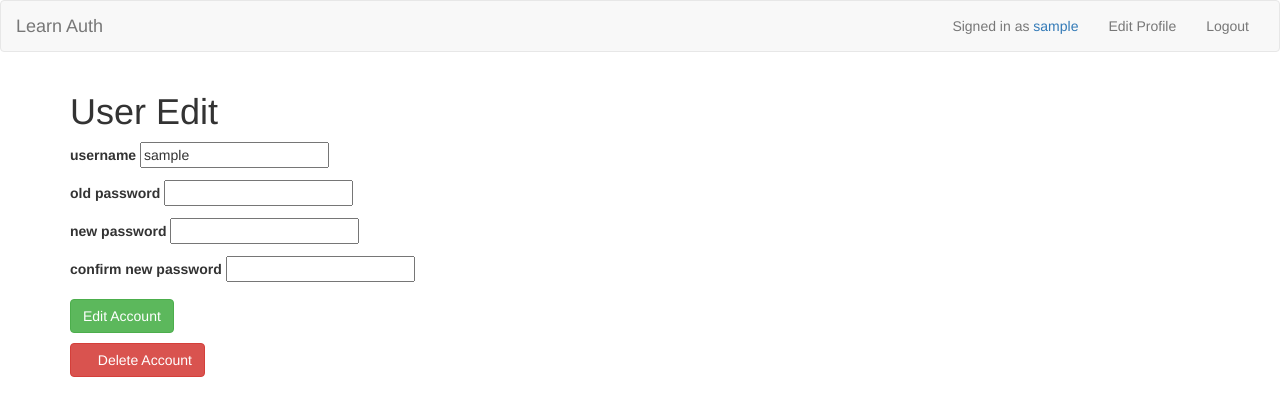
After one commit to v-lai/learn-auth, a Flask app: page /users/1/edit in a window 1280 px wide. The commit adds this page. Shown: the top 416 px of the page. Run offline with Flask 2, Linux system fonts and the light colour scheme; a user stored in the database is signed in; some libraries are stand-ins or nearby versions; some web fonts are replaced.

Commit message:
add edit, show pages and nav bar. need to work on setting new passwords

```diff
--- a/project/templates/base.html
+++ b/project/templates/base.html
@@ -5,9 +5,39 @@
     <meta name="viewport" content="width=device-width, initial-scale=1.0">
     <meta http-equiv="X-UA-Compatible" content="ie=edge">
     <title>My Awesome Auth App!</title>
-    <link href="https://maxcdn.bootstrapcdn.com/bootstrap/3.3.7/css/bootstrap.min.css" rel="stylesheet" integrity="sha384-BVYiiSIFeK1dGmJRAkycuHAHRg32OmUcww7on3RYdg4Va+PmSTsz/K68vbdEjh4u" crossorigin="anonymous">
+    <!--<link href="https://maxcdn.bootstrapcdn.com/bootstrap/3.3.7/css/bootstrap.min.css" rel="stylesheet" integrity="sha384-BVYiiSIFeK1dGmJRAkycuHAHRg32OmUcww7on3RYdg4Va+PmSTsz/K68vbdEjh4u" crossorigin="anonymous">-->
+    <link href="https://maxcdn.bootstrapcdn.com/bootswatch/3.3.7/yeti/bootstrap.min.css" rel="stylesheet" icrossorigin="anonymous">
 </head>
 <body>
+    <nav class="navbar navbar-default">
+        <div class="container-fluid">
+            <!-- Brand and toggle get grouped for better mobile display -->
+            <div class="navbar-header">
+                <button type="button" class="navbar-toggle collapsed" data-toggle="collapse" data-target="#bs-example-navbar-collapse-1" aria-expanded="false">
+                    <span class="sr-only">Toggle navigation</span>
+                    <span class="icon-bar"></span>
+                    <span class="icon-bar"></span>
+                    <span class="icon-bar"></span>
+                </button>
+                <a class="navbar-brand" href="{{url_for('users.index')}}">Learn Auth</a>
+            </div>
+
+            <!-- Collect the nav links, forms, and other content for toggling -->
+            <div class="collapse navbar-collapse" id="bs-example-navbar-collapse-1">
+                <ul class="nav navbar-nav navbar-right">
+                    {% if not current_user.is_authenticated %}
+                    <li><a href="{{url_for('users.login')}}">Login</a></li>
+                    <li><a href="{{url_for('users.signup')}}">Sign Up</a></li>
+                    {% endif %}
+                    {% if current_user.is_authenticated %}
+                    <p class="navbar-text">Signed in as <a href="{{url_for('users.show', id=current_user.id)}}">{{current_user.username}}</a></p>
+                    <li><a href="{{url_for('users.edit', id=user.id)}}">Edit Profile</a></li>
+                    <li><a href="{{url_for('users.logout')}}">Logout</a></li>
+                    {% endif %}
+                </ul>
+            </div><!-- /.navbar-collapse -->
+        </div><!-- /.container-fluid -->
+    </nav>
     <div class="container">
     {% with messages = get_flashed_messages() %}
         {% if messages %}
@@ -20,5 +50,8 @@
     {% block content %}
     {% endblock %}
     </div>
+     <script src="https://code.jquery.com/jquery-3.1.1.js" integrity="sha256-16cdPddA6VdVInumRGo6IbivbERE8p7CQR3HzTBuELA=" crossorigin="anonymous"></script>
+    <!-- Latest compiled and minified JavaScript -->
+    <script src="https://maxcdn.bootstrapcdn.com/bootstrap/3.3.7/js/bootstrap.min.js" integrity="sha384-Tc5IQib027qvyjSMfHjOMaLkfuWVxZxUPnCJA7l2mCWNIpG9mGCD8wGNIcPD7Txa" crossorigin="anonymous"></script>
 </body>
 </html>
--- a/project/users/forms.py
+++ b/project/users/forms.py
@@ -1,7 +1,16 @@
 from flask_wtf import FlaskForm
-from wtforms import StringField, PasswordField
+from wtforms import StringField, PasswordField, validators
 from wtforms.validators import DataRequired
 
 class UserForm(FlaskForm):
     username = StringField('username', validators=[DataRequired()])
     password = PasswordField('password', validators=[DataRequired()])
+
+class UserEditForm(FlaskForm):
+    username = StringField('username', validators=[DataRequired()])
+    old_password = PasswordField('old password', validators=[DataRequired()])
+    new_password = PasswordField('new password', [
+        validators.DataRequired(),
+        validators.EqualTo('confirm', message='passwords must match')
+    ])
+    confirm = PasswordField('confirm new password')
--- a/project/users/models.py
+++ b/project/users/models.py
@@ -1,6 +1,7 @@
 from project import db, bcrypt
+from flask_login import UserMixin
 
-class User(db.Model):
+class User(db.Model, UserMixin):
     __tablename__ = 'users'
 
     id = db.Column(db.Integer, primary_key=True)
--- /dev/null
+++ b/project/users/templates/edit.html
@@ -0,0 +1,35 @@
+{% extends 'base.html' %}
+
+{% block content %}
+<h1>User Edit</h1>
+    <form action="{{url_for('users.show', id=user.id)}}?_method=PATCH" method="POST">
+        {{ form.csrf_token }}
+        <div class="form-group">
+            {{ form.csrf_token }}
+        <p>
+            {{form.username.label}}
+            {{form.username(value=user.username)}}
+        </p>
+        <p>
+            {{form.old_password.label}}
+            {{form.old_password}}
+        </p>
+        <p>
+            {{form.new_password.label}}
+            {{form.new_password}}
+        </p>
+        <p>
+            {{form.confirm.label}}
+            {{form.confirm}}
+        </p>
+        </div>
+        <button type="submit" class="btn btn-success">Edit Account</button>
+    </form>
+    <p></p>
+    <form method="POST" action="{{url_for('users.show', id=user.id)}}?_method=DELETE">
+    {{ form.csrf_token }}
+        <button type="submit" class="btn btn-danger">
+            <span class="glyphicon glyphicon-remove" aria-hidden="true"></span> Delete Account
+        </button>
+    </form>
+{% endblock %}
--- a/project/users/templates/welcome.html
+++ b/project/users/templates/welcome.html
@@ -3,5 +3,4 @@
 {% block content %}
 <h1>Welcome to the Learn Auth App</h1>
 <p>YAAAAAAAAY!</p>
-
 {% endblock %}
--- a/project/users/views.py
+++ b/project/users/views.py
@@ -1,7 +1,10 @@
-from flask import redirect, render_template, request, url_for, Blueprint, flash
-from project.users.forms import UserForm
+from flask import redirect, render_template, request, url_for, Blueprint, flash #, session
+from project.users.forms import UserForm, UserEditForm
 from project.users.models import User
 from project import db, bcrypt
+from functools import wraps
+from flask_login import login_user, logout_user, current_user, login_required
+from IPython import embed
 
 from sqlalchemy.exc import IntegrityError
 
@@ -10,6 +13,28 @@ users_blueprint = Blueprint(
     __name__,
     template_folder='templates'
 )
+
+# def ensure_logged_in(fn):
+#     @wraps(fn)
+#     def wrapper(*args, **kwargs):
+#         if not session.get('user_id'):
+#             flash("Please log in first")
+#             return redirect(url_for('users.login'))
+#         return fn(*args, **kwargs)
+#     return wrapper
+
+def ensure_correct_user(fn):
+    @wraps(fn)
+    def wrapper(*args, **kwargs):
+        if kwargs.get('id') != current_user.id:
+            flash("Not Authorized")
+            return redirect(url_for('users.index'))
+        return fn(*args, **kwargs)
+    return wrapper
+
+@users_blueprint.route('/')
+def index():
+    return render_template('index.html', user=User.query.first())
 
 @users_blueprint.route('/signup', methods=['GET', 'POST'])
 def signup():
@@ -22,8 +47,8 @@ def signup():
         except IntegrityError as e: # error-type in sql-alchemy if something goes wrong
             flash("Username already taken.")
             return render_template('signup.html', form=form)
-        flash("User created! Please log in to continue.")
-        return redirect(url_for('users.login'))
+        flash("User created! Welcome.")
+        return redirect(url_for('users.show', id=new_user.id))
     return render_template('signup.html', form=form)
 
 @users_blueprint.route('/login', methods=['GET', 'POST'])
@@ -33,14 +58,53 @@ def login():
         user = User.query.filter_by(username=form.data['username']).first()
         if user and bcrypt.check_password_hash(user.password, form.data['password']):
             flash("You have successfully logged in!")
-            return redirect(url_for('users.welcome'))
+            # session['user_id'] = user.id
+            login_user(user)
+            return redirect(url_for('users.show', id=user.id))
         flash("Invalid credentials.")
     return render_template('login.html', form=form)
 
-@users_blueprint.route('/welcome')
-def welcome():
-    return render_template('welcome.html')
+@users_blueprint.route('/logout')
+@login_required
+def logout():
+	# session.pop('user_id', None)
+    logout_user()
+    flash('You have been signed out.')
+    return redirect(url_for('users.login'))
 
-@users_blueprint.route('/')
-def root():
-    return "Please start at /users/welcome, for now" # note to self, for now
+# @users_blueprint.route('/welcome') # not used anymore
+# @login_required # @ensure_logged_in
+# def welcome():
+#     return render_template('welcome.html')
+
+@users_blueprint.route('/<int:id>/edit')
+@login_required
+@ensure_correct_user
+def edit(id):
+    form = UserEditForm()
+    return render_template('edit.html', user=User.query.get(id), form=form)
+
+@users_blueprint.route('/<int:id>', methods=['GET', 'PATCH', 'DELETE'])
+@login_required
+@ensure_correct_user
+def show(id):
+    found_user = User.query.get(id)
+    if request.method == b"DELETE":
+        db.session.delete(found_user)
+        db.session.commit()
+        logout_user()
+        return redirect(url_for('users.index'))
+    if request.method == b"PATCH":
+        form = UserEditForm(request.form)
+        if form.validate():
+            found_user.username = form.data['username']
+            if bcrypt.check_password_hash(found_user.password, form.data['old_password']):
+                if form.data['new_password'] == form.data['confirm']:
+                    found_user.password = form.data['new_password']
+                else:
+                    found_user.password = form.data['old_password']
+            db.session.add(found_user)
+            db.session.commit()
+            return redirect(url_for('users.show', id=found_user.id))
+        return render_template('edit.html', user=found_user, form=form)
+    return render_template('show.html', user=found_user)
```
Also changed, not shown: project/__init__.py (+19 -1 lines), project/users/templates/index.html (added, +14 -0 lines), project/users/templates/show.html (added, +8 -0 lines).
